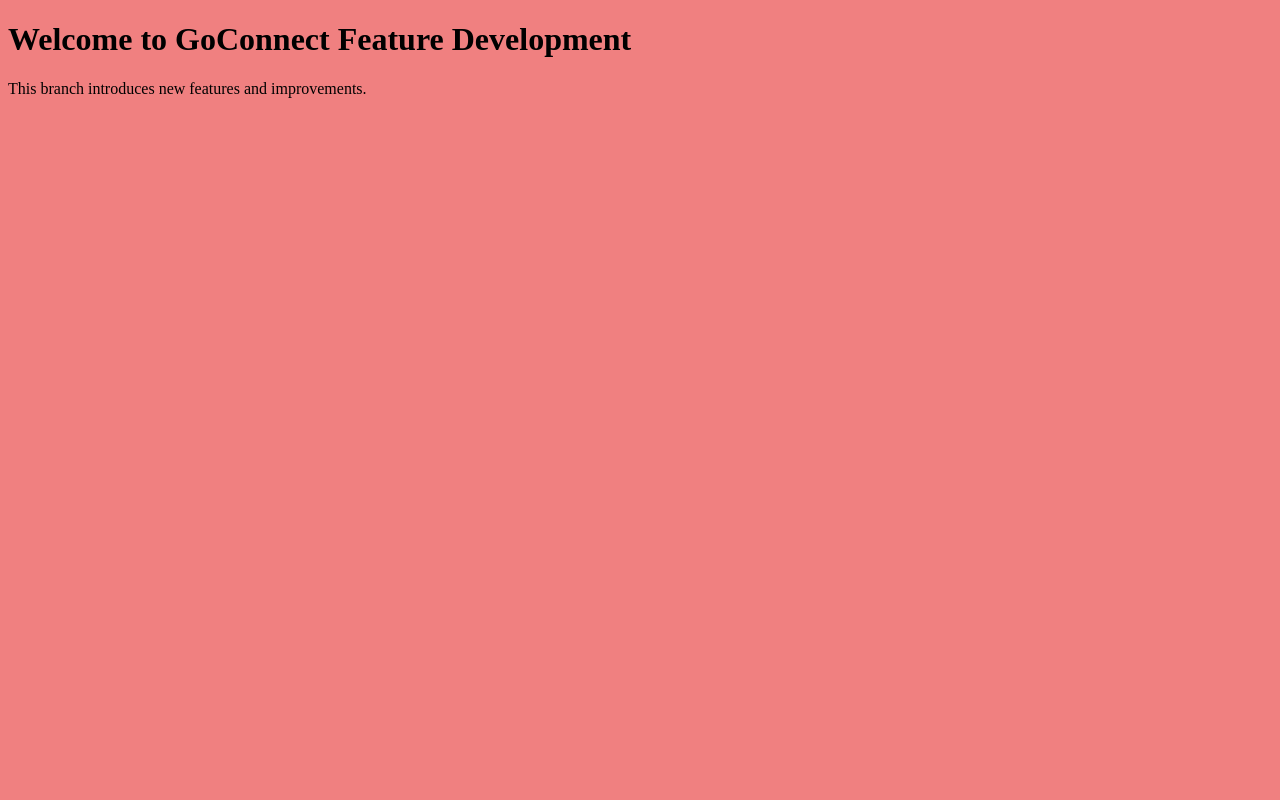
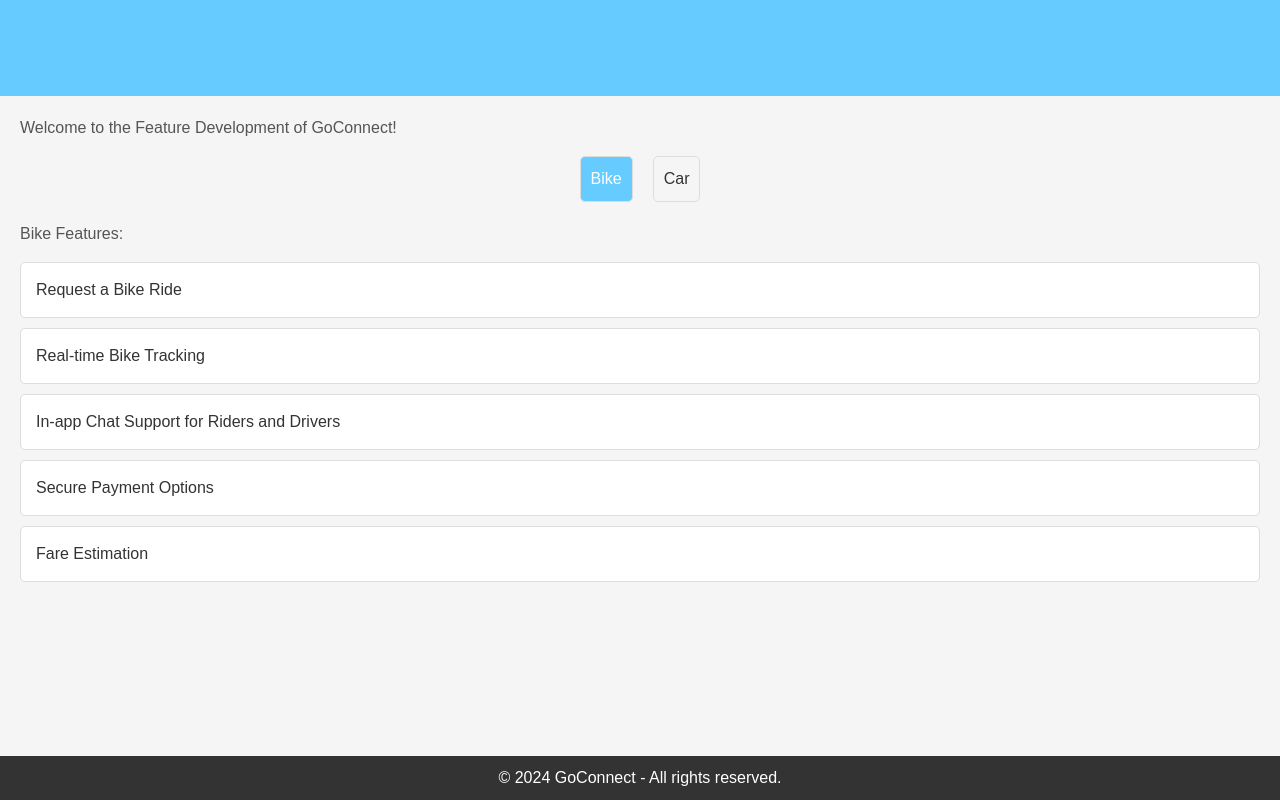
Before and after one commit to dhanushram24/forbes_braches, a plain HTML site: page index.html in a window 1280 px wide. Drawn offline with nearby package versions, Linux system fonts and the light colour scheme.

Commit message:
feature development

```diff
--- a/index.html
+++ b/index.html
@@ -5,17 +5,149 @@
     <meta charset="UTF-8">
     <meta name="viewport" content="width=device-width, initial-scale=1.0">
     <title>GoConnect - Feature Development</title>
+    <link rel="stylesheet" href="https://stackpath.bootstrapcdn.com/bootstrap/4.5.2/css/bootstrap.min.css">
     <style>
         body {
-            background-color: lightcoral;
+            font-family: 'Arial', sans-serif;
+            background-color: #f5f5f5;
+            /* Light Gray */
+            margin: 0;
+            padding: 0;
+            box-sizing: border-box;
+            color: #333;
+        }
+
+        header {
+            background-color: #66ccff;
+            /* Light Blue */
+            padding: 20px;
+            text-align: center;
+            color: white;
+        }
+
+        main {
+            padding: 20px;
+        }
+
+        h1 {
+            color: #66ccff;
+            /* Light Blue */
+        }
+
+        p {
+            color: #555;
+        }
+
+        .toggle-container {
+            display: flex;
+            justify-content: center;
+            margin-bottom: 20px;
+        }
+
+        .toggle-option {
+            padding: 10px;
+            text-align: center;
+            cursor: pointer;
+            border: 1px solid #ddd;
+            border-radius: 5px;
+            margin: 0 10px;
+        }
+
+        .selected {
+            background-color: #66ccff;
+            /* Light Blue */
+            color: white;
+        }
+
+        footer {
+            background-color: #333;
+            color: white;
+            text-align: center;
+            padding: 10px;
+            position: fixed;
+            bottom: 0;
+            width: 100%;
+        }
+
+        .features-list {
+            list-style-type: none;
+            padding: 0;
+        }
+
+        .feature {
+            background-color: white;
+            padding: 15px;
+            border: 1px solid #ddd;
+            border-radius: 5px;
+            margin-bottom: 10px;
         }
     </style>
 </head>
 
 <body>
-    <h1>Welcome to GoConnect Feature Development</h1>
-    <p>This branch introduces new features and improvements.</p>
-    <!-- Additional feature development-related content -->
+    <header>
+        <h1>GoConnect - Feature Development</h1>
+    </header>
+
+    <main>
+        <p>Welcome to the Feature Development of GoConnect!</p>
+        <div class="toggle-container">
+            <div class="toggle-option selected" onclick="selectOption('bike')">Bike</div>
+            <div class="toggle-option" onclick="selectOption('car')">Car</div>
+        </div>
+
+        <div id="bike-features">
+            <p>Bike Features:</p>
+            <ul class="features-list">
+                <li class="feature">Request a Bike Ride</li>
+                <li class="feature">Real-time Bike Tracking</li>
+                <li class="feature">In-app Chat Support for Riders and Drivers</li>
+                <li class="feature">Secure Payment Options</li>
+                <li class="feature">Fare Estimation</li>
+                <!-- Additional bike-specific features -->
+            </ul>
+        </div>
+
+        <div id="car-features" style="display: none;">
+            <p>Car Features:</p>
+            <ul class="features-list">
+                <li class="feature">Request a Car Ride</li>
+                <li class="feature">Real-time Car Tracking</li>
+                <li class="feature">In-app Chat Support for Riders and Drivers</li>
+                <li class="feature">Secure Payment Options</li>
+                <li class="feature">Fare Estimation</li>
+                <!-- Additional car-specific features -->
+            </ul>
+        </div>
+    </main>
+
+    <footer>
+        &copy; 2024 GoConnect - All rights reserved.
+    </footer>
+
+    <script>
+        function selectOption(option) {
+            const bikeFeatures = document.getElementById('bike-features');
+            const carFeatures = document.getElementById('car-features');
+
+            if (option === 'bike') {
+                bikeFeatures.style.display = 'block';
+                carFeatures.style.display = 'none';
+            } else if (option === 'car') {
+                bikeFeatures.style.display = 'none';
+                carFeatures.style.display = 'block';
+            }
+
+            // Update selected style
+            const toggleOptions = document.querySelectorAll('.toggle-option');
+            toggleOptions.forEach((toggleOption) => {
+                toggleOption.classList.remove('selected');
+            });
+
+            const selectedOption = document.querySelector(`.toggle-option[data-option="${option}"]`);
+            selectedOption.classList.add('selected');
+        }
+    </script>
 </body>
 
 </html>
```
